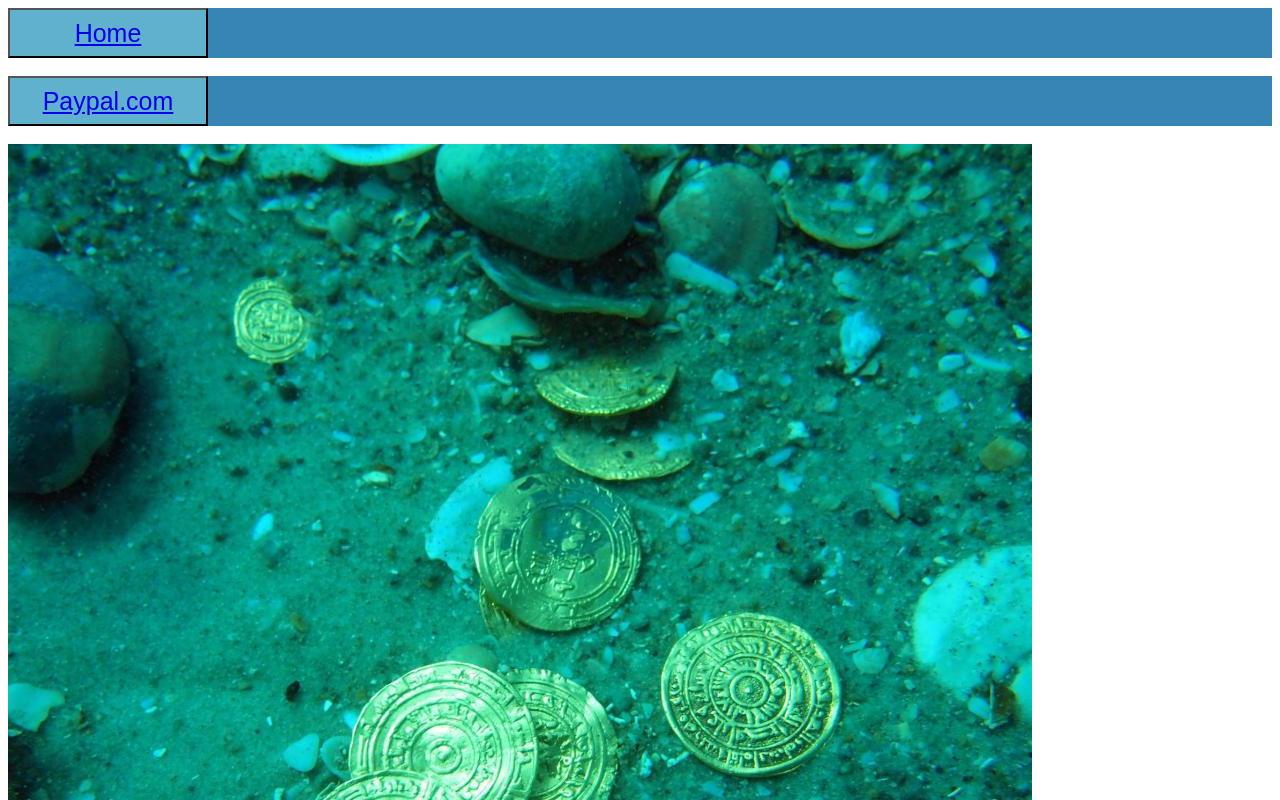
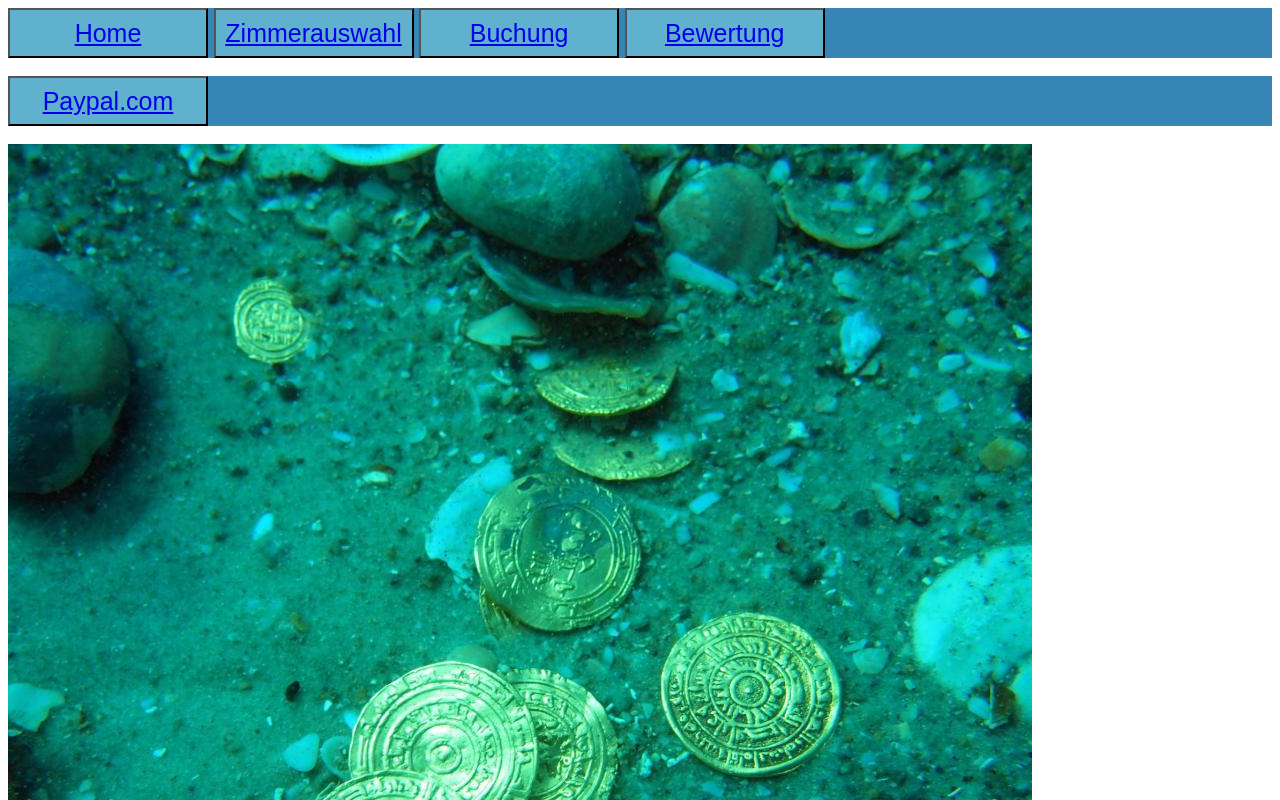
Before and after one commit to Atlantica1/Atlantica1, a plain HTML site: page bezahlung.html in a window 1280 px wide. Shown: the top 800 px of the page. Drawn offline with Linux system fonts and the light colour scheme.

Commit message:
Update bezahlung.html

```diff
--- a/bezahlung.html
+++ b/bezahlung.html
@@ -16,6 +16,10 @@
 <body>
   <div class="navi">
     <button class="button"> <a href="index.html"> Home</a></button>
+    <button class="button"><a href="zimmerauswahl.html">Zimmerauswahl</a></button>
+    <button class="button"><a href="buchung.html">Buchung</a></button>
+    <button class="button"><a href="bewertung.html">Bewertung</a></button>
+
   </div>
   <br>
   <div class="navi">
```
